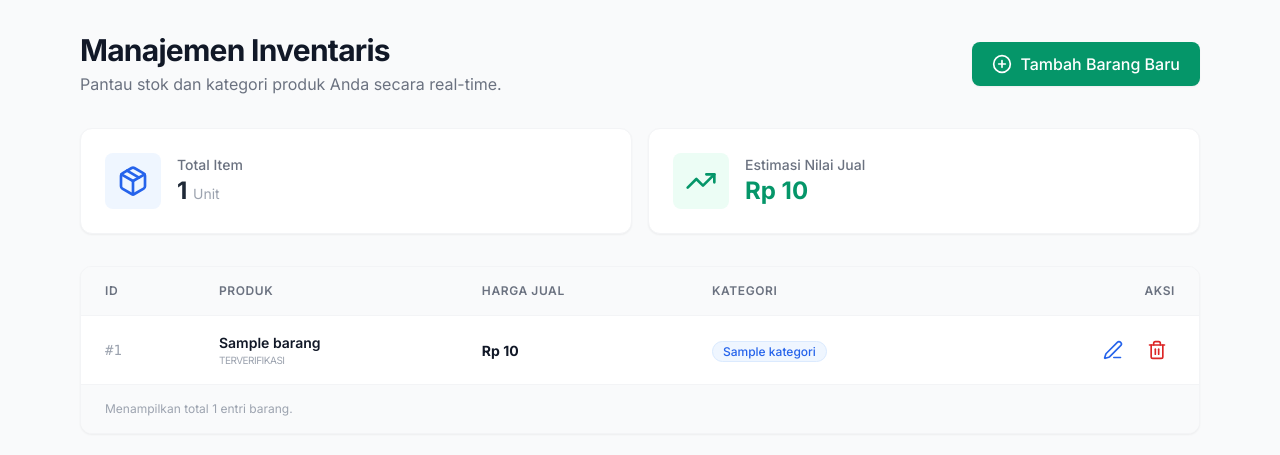
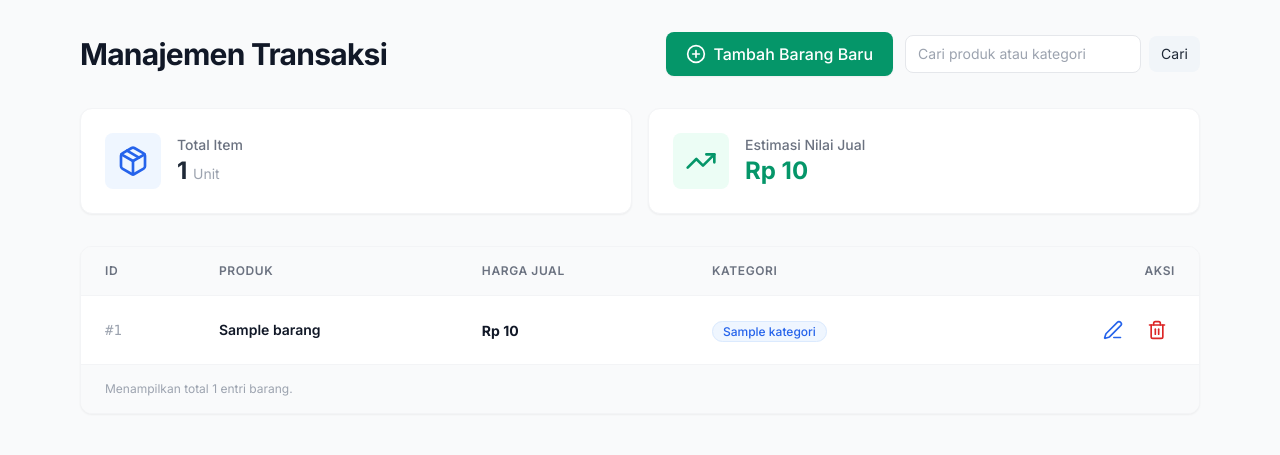
Before and after one commit to MitanNoel/IPOS_UAS_MBD---Surya-Kemasan, a PHP site: page /index.php in a window 1280 px wide. Shown: the top 455 px of the page. Run offline with PHP 8.4, Linux system fonts and the light colour scheme; tables that the repository leaves empty or names only in its code hold one stand-in row (values such as "Sample post"); some libraries are stand-ins or nearby versions.

Commit message:
fitur search dan urutan berdasarkan index

```diff
--- a/public/index.php
+++ b/public/index.php
@@ -2,12 +2,36 @@
 require_once '../config/database.php';
 
 try {
-    // Menggunakan JOIN untuk mengambil nama_kategori dari tabel kategori
+    // Siapkan parameter pencarian dan sortir dari query string
+    $q = isset($_GET['q']) ? trim($_GET['q']) : '';
+    $sort = isset($_GET['sort']) ? $_GET['sort'] : 'id_barang';
+    $order = isset($_GET['order']) && strtolower($_GET['order']) === 'asc' ? 'ASC' : 'DESC';
+
+    // Batasi kolom yang boleh di-sort untuk menghindari SQL injection
+    $allowedSort = [
+        'id_barang' => 'b.id_barang',
+        'nama_barang' => 'b.nama_barang',
+        'harga_jual' => 'b.harga_jual',
+        'nama_kategori' => 'k.nama_kategori',
+    ];
+
+    $sortColumn = isset($allowedSort[$sort]) ? $allowedSort[$sort] : $allowedSort['id_barang'];
+
+    // Bangun query dasar dengan JOIN ke kategori
     $sql = "SELECT b.*, k.nama_kategori
             FROM barang b
-            LEFT JOIN kategori k ON b.id_kategori = k.id_kategori
-            ORDER BY b.id_barang DESC";
-    $stmt = $pdo->query($sql);
+            LEFT JOIN kategori k ON b.id_kategori = k.id_kategori";
+
+    $params = [];
+    if ($q !== '') {
+        $sql .= " WHERE (b.nama_barang LIKE :q OR k.nama_kategori LIKE :q)";
+        $params[':q'] = "%{$q}%";
+    }
+
+    $sql .= " ORDER BY {$sortColumn} {$order}";
+
+    $stmt = $pdo->prepare($sql);
+    $stmt->execute($params);
     $barang = $stmt->fetchAll(PDO::FETCH_ASSOC);
 
     // Hitung ringkasan data
@@ -15,6 +39,25 @@ try {
     $totalNilai = array_sum(array_column($barang, 'harga_jual'));
 } catch (PDOException $e) {
     die("Error database: " . $e->getMessage());
+}
+?>
+<?php
+// Helper sederhana untuk membuat link sortir sambil mempertahankan query pencarian
+function sort_link($column, $label)
+{
+    $q = isset($_GET['q']) ? $_GET['q'] : '';
+    $sort = isset($_GET['sort']) ? $_GET['sort'] : 'id_barang';
+    $order = isset($_GET['order']) && strtolower($_GET['order']) === 'asc' ? 'asc' : 'desc';
+
+    $newOrder = 'desc';
+    if ($sort === $column && $order === 'asc') {
+        $newOrder = 'desc';
+    } elseif ($sort === $column && $order === 'desc') {
+        $newOrder = 'asc';
+    }
+
+    $qs = http_build_query(['q' => $q, 'sort' => $column, 'order' => $newOrder]);
+    return '<a href="?' . $qs . '" class="hover:underline">' . htmlspecialchars($label) . '</a>';
 }
 ?>
 <!DOCTYPE html>
@@ -41,15 +84,24 @@ try {
         <!-- Header Section -->
         <div class="flex flex-col md:flex-row md:items-center justify-between mb-8 gap-4">
             <div>
-                <h1 class="text-3xl font-bold text-gray-900 tracking-tight">Manajemen Inventaris</h1>
-                <p class="text-gray-500 mt-1">Pantau stok dan kategori produk Anda secara real-time.</p>
+                <h1 class="text-3xl font-bold text-gray-900 tracking-tight">Manajemen Transaksi</h1>
+
             </div>
+            <div class="flex items-center gap-3">
                 <!-- Perbaikan: Link relatif tanpa $baseUrl -->
                 <a href="tambah.php"
                     class="inline-flex items-center justify-center px-5 py-2.5 bg-emerald-600 hover:bg-emerald-700 text-white font-medium rounded-lg transition-all shadow-sm hover:shadow-md gap-2">
                     <i data-lucide="plus-circle" class="w-5 h-5"></i>
                     Tambah Barang Baru
                 </a>
+
+                <!-- Form pencarian -->
+                <form method="get" action="index.php" class="flex items-center gap-2">
+                    <input type="search" name="q" value="<?= htmlspecialchars($q) ?>"
+                        placeholder="Cari produk atau kategori" class="px-3 py-2 border rounded-lg text-sm" />
+                    <button type="submit" class="px-3 py-2 bg-slate-100 rounded-lg text-sm">Cari</button>
+                </form>
+            </div>
         </div>
 
         <!-- Statistik Section -->
@@ -81,13 +133,14 @@ try {
                 <table class="w-full text-left border-collapse">
                     <thead>
                         <tr class="bg-gray-50 border-b border-gray-100">
-                            <th class="px-6 py-4 text-xs font-semibold uppercase tracking-wider text-gray-500">ID</th>
-                            <th class="px-6 py-4 text-xs font-semibold uppercase tracking-wider text-gray-500">Produk
-                            </th>
-                            <th class="px-6 py-4 text-xs font-semibold uppercase tracking-wider text-gray-500">Harga
-                                Jual</th>
-                            <th class="px-6 py-4 text-xs font-semibold uppercase tracking-wider text-gray-500">Kategori
-                            </th>
+                            <th class="px-6 py-4 text-xs font-semibold uppercase tracking-wider text-gray-500">
+                                <?= sort_link('id_barang','ID') ?></th>
+                            <th class="px-6 py-4 text-xs font-semibold uppercase tracking-wider text-gray-500">
+                                <?= sort_link('nama_barang','Produk') ?></th>
+                            <th class="px-6 py-4 text-xs font-semibold uppercase tracking-wider text-gray-500">
+                                <?= sort_link('harga_jual','Harga Jual') ?></th>
+                            <th class="px-6 py-4 text-xs font-semibold uppercase tracking-wider text-gray-500">
+                                <?= sort_link('nama_kategori','Kategori') ?></th>
                             <th
                                 class="px-6 py-4 text-xs font-semibold uppercase tracking-wider text-gray-500 text-right">
                                 Aksi</th>
@@ -110,7 +163,6 @@ try {
                             <td class="px-6 py-4">
                                 <div class="text-sm font-semibold text-gray-900">
                                     <?= htmlspecialchars($row['nama_barang']) ?></div>
-                                <div class="text-[10px] text-gray-400 uppercase tracking-tighter">Terverifikasi</div>
                             </td>
                             <td class="px-6 py-4 whitespace-nowrap">
                                 <span class="text-sm font-bold text-gray-900">Rp
```
Lines whose indentation alone changed are shown as unchanged.
